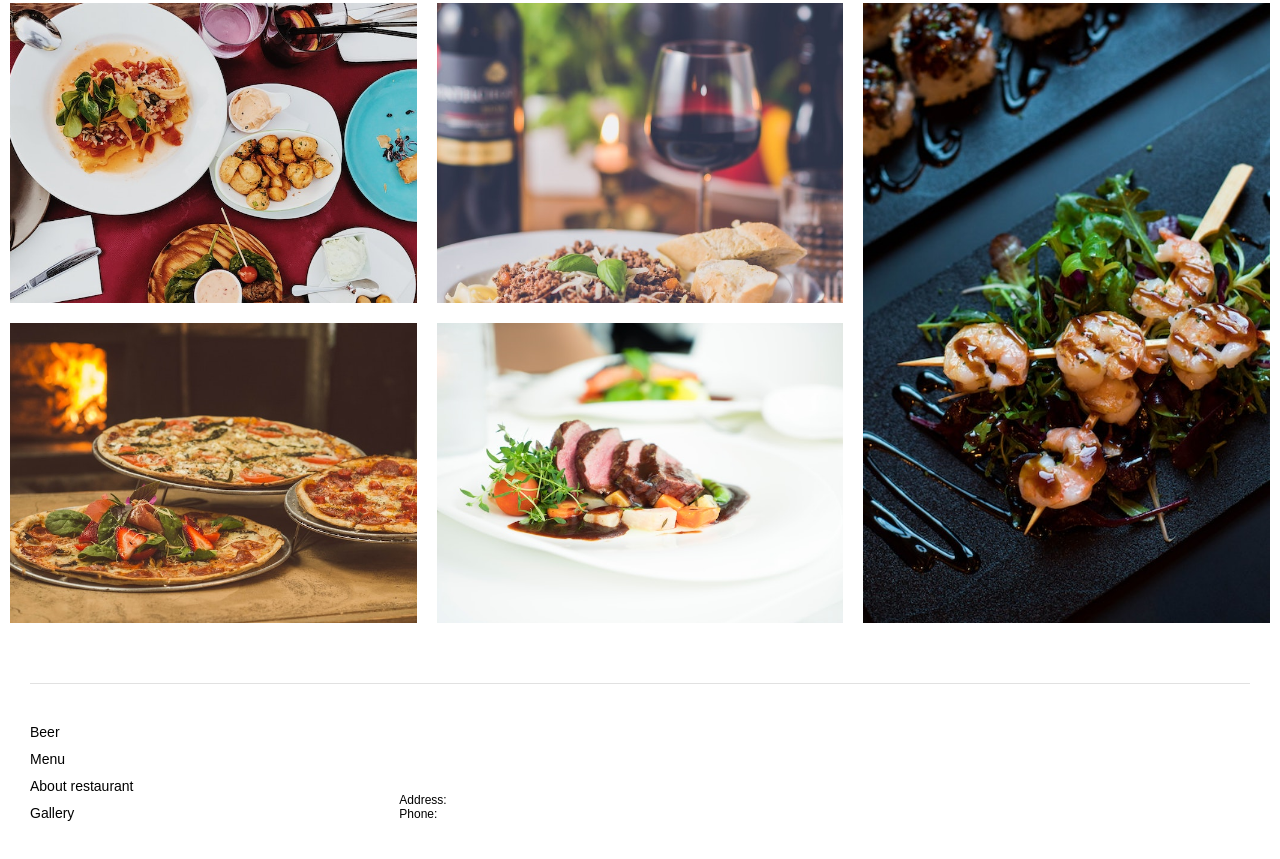
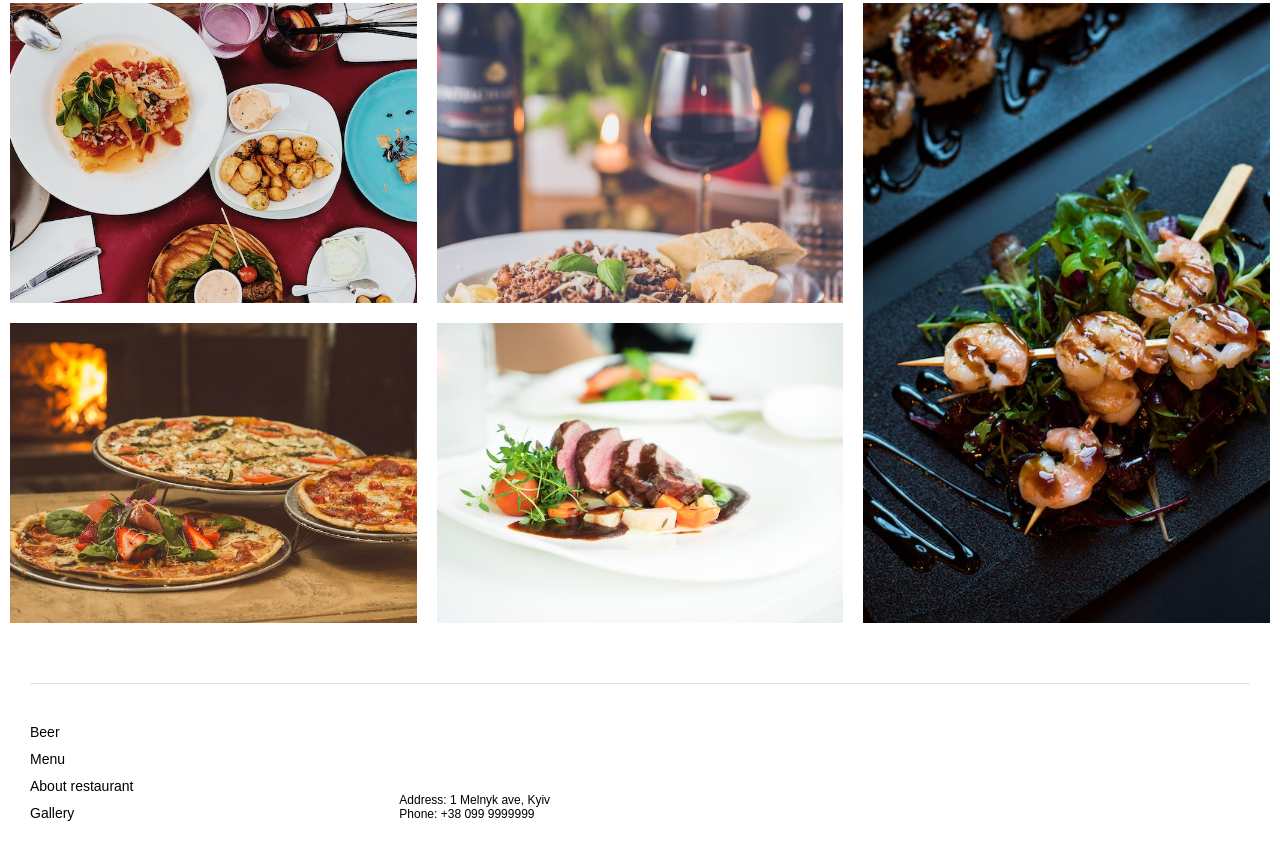
Before and after one commit to KosDenysov/resume, a plain HTML site: page beer-restaurant/index.html in a window 1280 px wide. Shown: the part 2501-3360 px from the top of the page. Drawn offline with Linux system fonts and the light colour scheme.

Commit message:
Update index.html

```diff
--- a/beer-restaurant/index.html
+++ b/beer-restaurant/index.html
@@ -852,10 +852,10 @@
             </div>
             <div class="footer-contacts-container animate-left">
                 <p>
-                    Address:
+                    Address: 1 Melnyk ave, Kyiv
                 </p>
                 <p>
-                    Phone:
+                    Phone: +38 099 9999999
                 </p>
             </div>
         </footer>
```
